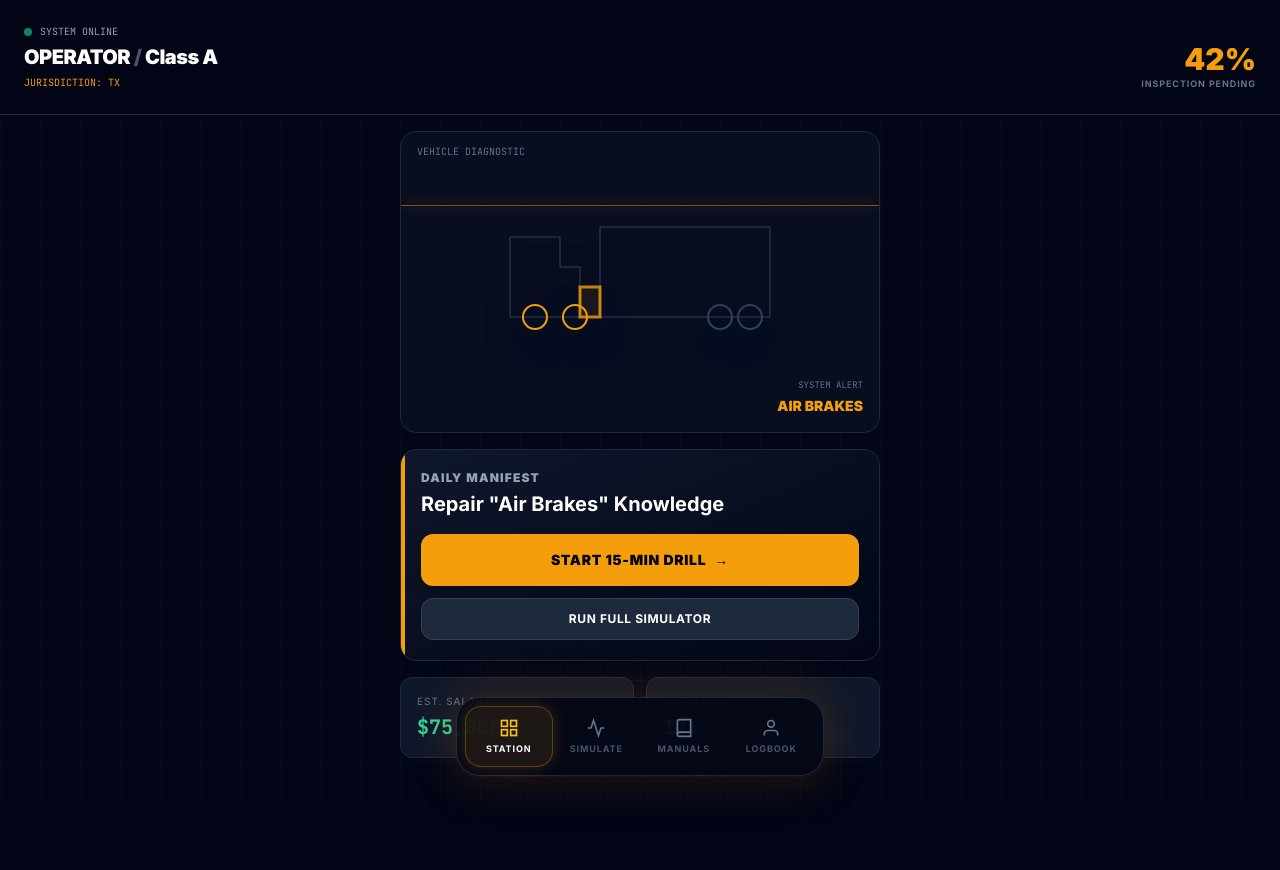
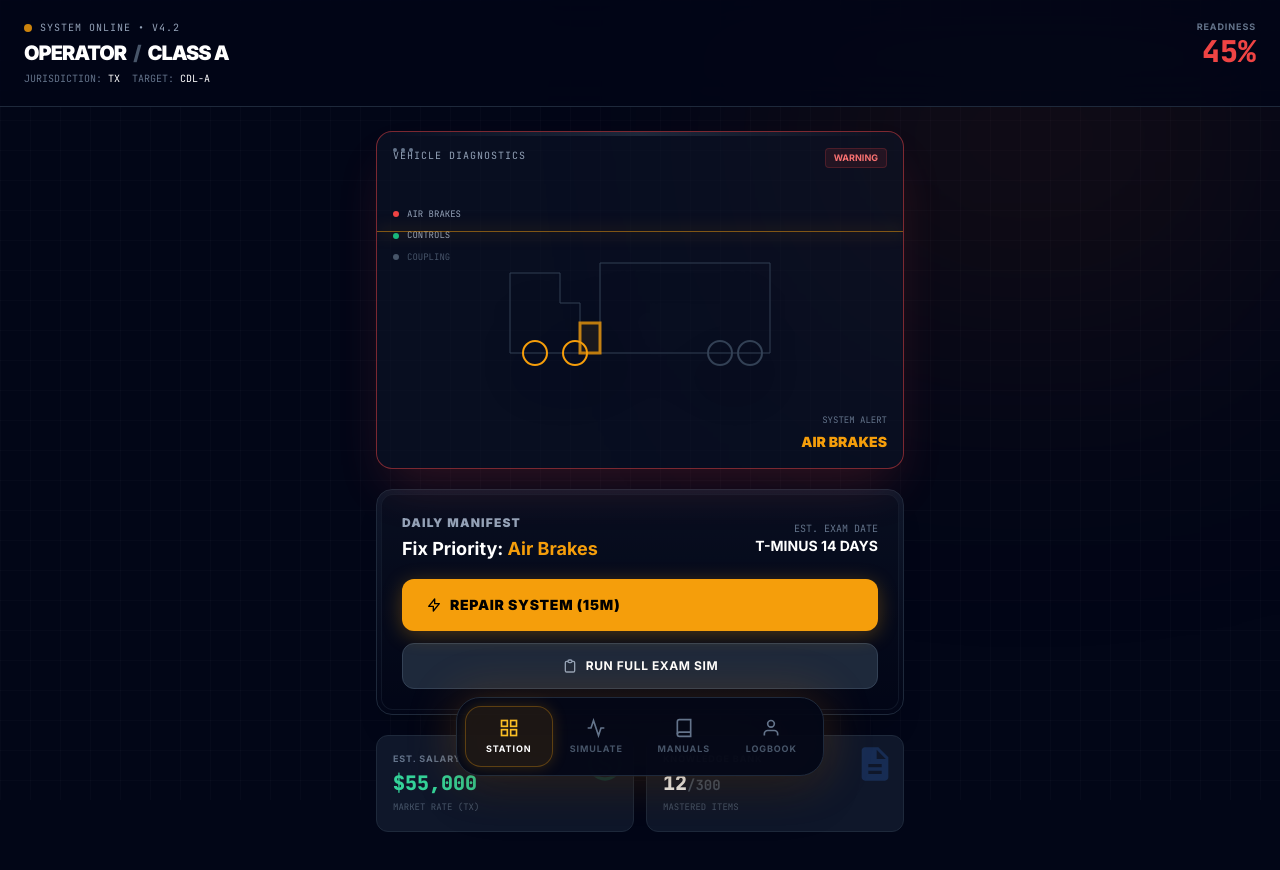
Before and after one commit to ismaelngoie/cdlpracticetest, a Next.js app: page /dashboard in a window 1280 px wide. Shown: the top 870 px of the page. Built offline with nearby package versions, Linux system fonts and the light colour scheme.

Commit message:
Update page.tsx

```diff
--- a/app/dashboard/page.tsx
+++ b/app/dashboard/page.tsx
@@ -4,96 +4,188 @@ import Dock from "@/components/Dock";
 import TruckSchematic from "@/components/TruckSchematic";
 import { motion } from "framer-motion";
 import { useEffect, useState } from "react";
+import Link from "next/link";
+import { useRouter } from "next/navigation";
 
 export default function DashboardPage() {
+  const router = useRouter();
+
+  // --- STATE ---
   const [userName, setUserName] = useState("OPERATOR");
-  const [license, setLicense] = useState("Class A");
-  const [score, setScore] = useState(42);
+  const [license, setLicense] = useState("A");
+  const [score, setScore] = useState(0);
   const [userState, setUserState] = useState("TX");
+  const [weakDomain, setWeakDomain] = useState("General Knowledge");
+  const [salary, setSalary] = useState("75,000");
+  const [daysToExam, setDaysToExam] = useState(14);
 
+  // --- INIT ---
   useEffect(() => {
-    // Hydrate from local storage
-    setLicense(`Class ${localStorage.getItem("userLevel") || "A"}`);
-    setScore(parseInt(localStorage.getItem("diagnosticScore") || "42"));
+    // 1. Hydrate User Data
+    setLicense(localStorage.getItem("userLevel") || "A");
     setUserState(localStorage.getItem("userState") || "TX");
+
+    // 2. Load Performance Data
+    const s = parseInt(localStorage.getItem("diagnosticScore") || "45");
+    setScore(s);
+    setWeakDomain(localStorage.getItem("weakestDomain") || "Air Brakes");
+
+    // 3. Calculate "Salary Potential" based on license (Psychological hook)
+    const base = localStorage.getItem("userLevel") === "A" ? 75000 : 55000;
+    const ends = JSON.parse(localStorage.getItem("userEndorsements") || "[]").length * 5000;
+    setSalary((base + ends).toLocaleString());
   }, []);
 
-  const statusColor = score >= 80 ? "text-emerald-400" : "text-amber-500";
-  const statusText = score >= 80 ? "ROAD READY" : "INSPECTION PENDING";
+  // --- COMPUTED VISUALS ---
+  const statusColor = score >= 80 ? "text-emerald-400" : score >= 60 ? "text-amber-500" : "text-red-500";
+  const statusBorder = score >= 80 ? "border-emerald-500/50" : score >= 60 ? "border-amber-500/50" : "border-red-500/50";
+  const statusGlow = score >= 80 ? "shadow-emerald-500/20" : score >= 60 ? "shadow-amber-500/20" : "shadow-red-500/20";
+  const statusText = score >= 80 ? "ROAD READY" : "CRITICAL REPAIRS NEEDED";
 
   return (
-    <div className="min-h-screen bg-slate-950 text-white pb-32 relative overflow-hidden">
+    <div className="min-h-screen bg-slate-950 text-white pb-32 relative overflow-hidden font-sans">
 
-      {/* Background Grid */}
-      <div className="fixed inset-0 pointer-events-none bg-[linear-gradient(rgba(255,255,255,0.02)_1px,transparent_1px),linear-gradient(90deg,rgba(255,255,255,0.02)_1px,transparent_1px)] bg-[size:40px_40px]" />
+      {/* 1. INDUSTRIAL BACKGROUND FX */}
+      <div className="fixed inset-0 pointer-events-none bg-[linear-gradient(rgba(255,255,255,0.02)_1px,transparent_1px),linear-gradient(90deg,rgba(255,255,255,0.02)_1px,transparent_1px)] bg-[size:30px_30px]" />
+      <div className={`fixed top-0 right-0 w-[500px] h-[500px] bg-gradient-to-b ${score >= 80 ? "from-emerald-900/20" : "from-amber-900/20"} to-transparent blur-[120px] pointer-events-none`} />
 
-      {/* Header HUD */}
-      <header className="relative z-40 p-6 flex justify-between items-end border-b border-slate-800 bg-slate-950/80 backdrop-blur-md sticky top-0">
+      {/* 2. HUD HEADER */}
+      <header className="relative z-40 px-6 py-5 flex justify-between items-start border-b border-slate-800 bg-slate-950/80 backdrop-blur-xl sticky top-0">
         <div>
           <div className="flex items-center gap-2 mb-1">
-            <span className="w-2 h-2 rounded-full bg-emerald-500 animate-pulse" />
-            <span className="text-[10px] font-mono text-slate-400 uppercase">System Online</span>
+            <div className={`w-2 h-2 rounded-full animate-pulse ${score >= 80 ? "bg-emerald-500" : "bg-amber-500"}`} />
+            <span className="text-[10px] font-mono text-slate-400 uppercase tracking-widest">
+              System Online • v4.2
+            </span>
           </div>
-          <h1 className="text-xl font-black text-white tracking-tight">
-            {userName} <span className="text-slate-600">/</span> {license}
+          <h1 className="text-xl font-black text-white tracking-tighter">
+            {userName} <span className="text-slate-600 mx-1">/</span> CLASS {license}
           </h1>
-          <div className="text-[10px] text-amber-500 font-mono mt-1">JURISDICTION: {userState}</div>
+          <div className="text-[10px] text-slate-500 font-mono mt-1 flex gap-3">
+            <span>JURISDICTION: <span className="text-white">{userState}</span></span>
+            <span>TARGET: <span className="text-white">CDL-{license}</span></span>
+          </div>
         </div>
 
         <div className="text-right">
-          <div className={`text-3xl font-black ${statusColor}`}>
+          <div className="flex flex-col items-end">
+            <span className="text-[9px] text-slate-500 font-bold uppercase tracking-widest mb-0.5">Readiness</span>
+            <div className={`text-3xl font-mono font-black ${statusColor} leading-none`}>
               {score}%
             </div>
-          <div className="text-[9px] font-bold text-slate-500 uppercase tracking-widest">
-            {statusText}
           </div>
         </div>
       </header>
 
-      {/* Main Content */}
-      <main className="p-4 max-w-lg mx-auto relative z-10 space-y-4">
+      <main className="p-4 md:p-6 max-w-xl mx-auto relative z-10 space-y-5">
 
-        {/* Truck Viz */}
-        <section className="bg-slate-900/50 border border-slate-800 rounded-2xl relative overflow-hidden">
-          <div className="absolute top-3 left-4 text-[10px] text-slate-500 font-mono">VEHICLE DIAGNOSTIC</div>
+        {/* 3. TRUCK SCHEMATIC CARD (Interactive & Dense) */}
+        <section className={`relative bg-slate-900/50 border ${statusBorder} rounded-2xl overflow-hidden shadow-2xl ${statusGlow}`}>
+          {/* Tech lines */}
+          <div className="absolute top-0 left-0 w-full h-1 bg-gradient-to-r from-transparent via-slate-700 to-transparent opacity-50" />
+          <div className="absolute top-4 left-4 flex gap-1">
+            <div className="w-1 h-1 bg-slate-500 rounded-full" />
+            <div className="w-1 h-1 bg-slate-500 rounded-full" />
+            <div className="w-1 h-1 bg-slate-500 rounded-full" />
+          </div>
+
+          <div className="p-4 pb-0 flex justify-between items-start">
+            <div className="text-[10px] font-mono text-slate-400 uppercase tracking-widest">
+              Vehicle Diagnostics
+            </div>
+            <div className={`px-2 py-0.5 rounded text-[9px] font-bold uppercase ${score >= 80 ? "bg-emerald-500/10 text-emerald-400 border border-emerald-500/20" : "bg-red-500/10 text-red-400 border border-red-500/20"}`}>
+              {score >= 80 ? "ALL SYSTEMS GO" : "WARNING"}
+            </div>
+          </div>
+
+          {/* The Truck Viz */}
+          <div className="relative">
             <TruckSchematic />
+
+            {/* Context Stats Overlay */}
+            <div className="absolute top-10 left-4 space-y-2 pointer-events-none hidden sm:block">
+              <div className="flex items-center gap-2">
+                <div className={`w-1.5 h-1.5 rounded-full ${weakDomain === "Air Brakes" ? "bg-red-500 animate-pulse" : "bg-emerald-500"}`} />
+                <span className="text-[9px] font-mono text-slate-400">AIR BRAKES</span>
+              </div>
+              <div className="flex items-center gap-2">
+                <div className={`w-1.5 h-1.5 rounded-full ${weakDomain === "General Knowledge" ? "bg-amber-500" : "bg-emerald-500"}`} />
+                <span className="text-[9px] font-mono text-slate-400">CONTROLS</span>
+              </div>
+              <div className="flex items-center gap-2">
+                <div className="w-1.5 h-1.5 rounded-full bg-slate-600" />
+                <span className="text-[9px] font-mono text-slate-600">COUPLING</span>
+              </div>
+            </div>
+          </div>
         </section>
 
-        {/* Daily Mission */}
+        {/* 4. MISSION CONTROL (Actionable Buttons) */}
         <motion.section
           initial={{ y: 20, opacity: 0 }}
           animate={{ y: 0, opacity: 1 }}
-          className="bg-gradient-to-br from-slate-900 to-slate-950 border border-slate-800 p-5 rounded-2xl relative overflow-hidden"
+          transition={{ delay: 0.1 }}
+          className="bg-gradient-to-b from-slate-900 to-slate-950 border border-slate-800 p-1 rounded-2xl shadow-xl"
         >
-          {/* Decorative Stripe */}
-          <div className="absolute left-0 top-0 bottom-0 w-1 bg-amber-500" />
-
+          <div className="bg-slate-950/50 rounded-xl p-5 border border-slate-800/50">
+            <div className="flex items-center justify-between mb-4">
+              <div>
                 <h3 className="text-xs font-black text-slate-400 uppercase tracking-widest mb-1">
                   Daily Manifest
                 </h3>
-          <h2 className="text-xl font-bold text-white mb-4">
-            Repair "Air Brakes" Knowledge
+                <h2 className="text-lg font-bold text-white">
+                  Fix Priority: <span className="text-amber-500">{weakDomain}</span>
                 </h2>
+              </div>
+              <div className="text-right hidden sm:block">
+                <div className="text-[10px] text-slate-500 font-mono">EST. EXAM DATE</div>
+                <div className="text-sm font-bold text-white">T-MINUS {daysToExam} DAYS</div>
+              </div>
+            </div>
 
             <div className="grid grid-cols-1 gap-3">
-            <button className="w-full py-4 rounded-xl bg-amber-500 hover:bg-amber-400 text-black font-black text-sm uppercase tracking-wider shadow-lg transition-all flex items-center justify-center gap-2">
-              Start 15-Min Drill <span>→</span>
-            </button>
-            <button className="w-full py-3 rounded-xl bg-slate-800 hover:bg-slate-700 text-white font-bold text-xs uppercase tracking-wider border border-slate-700 transition-all">
-              Run Full Simulator
-            </button>
+              {/* PRIMARY ACTION: DRILL */}
+              <Link
+                href={`/station?category=${encodeURIComponent(weakDomain)}`}
+                className="group relative w-full py-4 rounded-xl bg-amber-500 hover:bg-amber-400 text-black font-black text-sm uppercase tracking-wider shadow-[0_4px_20px_rgba(245,158,11,0.3)] transition-all flex items-center justify-between px-6 active:scale-[0.98]"
+              >
+                <span className="flex items-center gap-2">
+                  <svg className="w-4 h-4" fill="none" stroke="currentColor" viewBox="0 0 24 24"><path strokeLinecap="round" strokeLinejoin="round" strokeWidth="2" d="M13 10V3L4 14h7v7l9-11h-7z" /></svg>
+                  Repair System (15m)
+                </span>
+                <span className="opacity-0 group-hover:opacity-100 transition-opacity transform group-hover:translate-x-1">→</span>
+              </Link>
+
+              {/* SECONDARY ACTION: SIMULATOR */}
+              <Link
+                href="/simulator"
+                className="w-full py-3.5 rounded-xl bg-slate-800 hover:bg-slate-700 text-white font-bold text-xs uppercase tracking-wider border border-slate-700 transition-all flex items-center justify-center gap-2"
+              >
+                <svg className="w-4 h-4 text-slate-400" fill="none" stroke="currentColor" viewBox="0 0 24 24"><path strokeLinecap="round" strokeLinejoin="round" strokeWidth="2" d="M9 5H7a2 2 0 00-2 2v12a2 2 0 002 2h10a2 2 0 002-2V7a2 2 0 00-2-2h-2M9 5a2 2 0 002 2h2a2 2 0 002-2M9 5a2 2 0 012-2h2a2 2 0 012 2" /></svg>
+                Run Full Exam Sim
+              </Link>
+            </div>
           </div>
         </motion.section>
 
-        {/* Stats Grid */}
+        {/* 5. DATA GRID */}
         <section className="grid grid-cols-2 gap-3">
-          <div className="bg-slate-900 border border-slate-800 p-4 rounded-xl">
-            <div className="text-[10px] text-slate-500 uppercase tracking-widest mb-1">Est. Salary</div>
-            <div className="text-xl font-mono font-bold text-emerald-400">$75,000</div>
+          <div className="bg-slate-900 border border-slate-800 p-4 rounded-xl relative overflow-hidden">
+            <div className="absolute right-2 top-2 text-emerald-500/20">
+              <svg width="40" height="40" viewBox="0 0 24 24" fill="currentColor"><path d="M12 2C6.48 2 2 6.48 2 12s4.48 10 10 10 10-4.48 10-10S17.52 2 12 2zm0 18c-4.41 0-8-3.59-8-8s3.59-8 8-8 8 3.59 8 8-3.59 8-8 8zm.31-8.86c-1.77-.45-2.34-.94-2.34-1.67 0-.84.79-1.43 2.1-1.43 1.38 0 1.9.66 1.94 1.64h1.71c-.05-1.34-.87-2.57-2.49-2.97V5H10.9v1.69c-1.51.32-2.72 1.3-2.72 2.81 0 1.79 1.49 2.69 3.66 3.21 1.95.46 2.34 1.15 2.34 1.87 0 .53-.39 1.39-2.1 1.39-1.6 0-2.23-.72-2.32-1.64H8.04c.1 1.7 1.36 2.66 2.86 2.97V19h2.34v-1.67c1.52-.29 2.72-1.16 2.73-2.77-.01-2.2-1.9-2.96-3.66-3.42z"/></svg>
             </div>
-          <div className="bg-slate-900 border border-slate-800 p-4 rounded-xl">
-            <div className="text-[10px] text-slate-500 uppercase tracking-widest mb-1">Questions</div>
-            <div className="text-xl font-mono font-bold text-white">12<span className="text-slate-600 text-sm">/3000</span></div>
+            <div className="text-[9px] text-slate-500 uppercase tracking-widest mb-1 font-bold">Est. Salary</div>
+            <div className="text-xl font-mono font-black text-emerald-400">${salary}</div>
+            <div className="text-[9px] text-slate-600 mt-1 font-mono">MARKET RATE ({userState})</div>
+          </div>
+
+          <div className="bg-slate-900 border border-slate-800 p-4 rounded-xl relative overflow-hidden">
+             <div className="absolute right-2 top-2 text-blue-500/20">
+              <svg width="40" height="40" viewBox="0 0 24 24" fill="currentColor"><path d="M14 2H6c-1.1 0-1.99.9-1.99 2L4 20c0 1.1.89 2 1.99 2H18c1.1 0 2-.9 2-2V8l-6-6zm2 16H8v-2h8v2zm0-4H8v-2h8v2zm-3-5V3.5L18.5 9H13z"/></svg>
+            </div>
+            <div className="text-[9px] text-slate-500 uppercase tracking-widest mb-1 font-bold">Knowledge Bank</div>
+            <div className="text-xl font-mono font-black text-white">12<span className="text-slate-600 text-sm font-bold">/300</span></div>
+            <div className="text-[9px] text-slate-600 mt-1 font-mono">MASTERED ITEMS</div>
           </div>
         </section>
 
```
Lines whose indentation alone changed are shown as unchanged.
